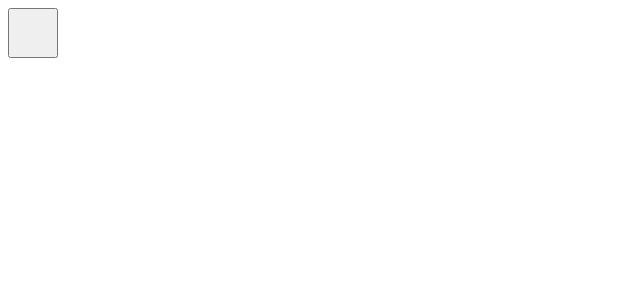
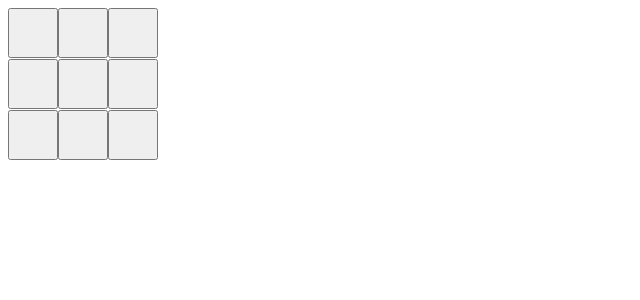
Before and after one commit to naya460/gawsel, a Next.js app in the folder Next.js/LightsOut/: page / in a window 1280 px wide. Shown: the top 300 px of the page, without its empty margins (0-640 px from the left). Built offline with nearby package versions, Linux system fonts and the light colour scheme.

Commit message:
<Next.js/LightsOut>LightsOutBoardでLightsOutCellを並べる

```diff
--- a/Next.js/LightsOut/pages/index.tsx
+++ b/Next.js/LightsOut/pages/index.tsx
@@ -6,10 +6,34 @@ const LightsOutCell = () => {
   )
 }
 
+const LightsOutBoard = () => {
+  function line() {
+    const list = [];
+    for (let i = 0; i < 3; i++) {
+      list.push(<LightsOutCell />);
+    }
+    return <div>{list}</div>;
+  }
+
+  return (
+    <div>
+      {
+        function () {
+          const list = [];
+          for (let i = 0; i < 3; i++) {
+            list.push(line());
+          }
+          return <div>{list}</div>;
+        }()
+      }
+    </div>
+  );
+}
+
 export default function IndexPage() {
   return (
     <div>
-      <LightsOutCell />
+      <LightsOutBoard />
     </div>
   )
 }
```
